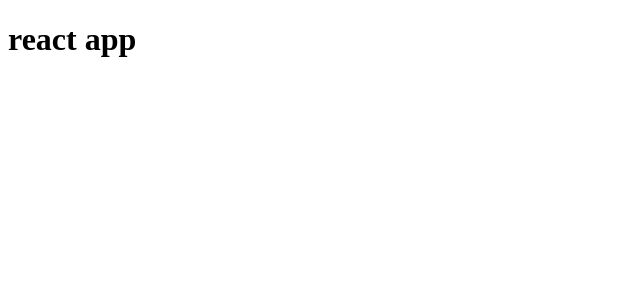
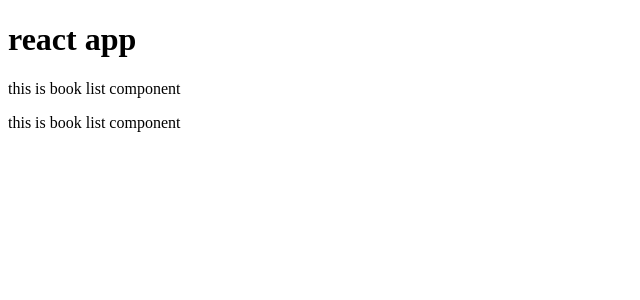
Before and after one commit to kanpou0108/gs-react-20220323, a React (Create React App) app: page /react in a window 1280 px wide. Shown: the top 300 px of the page, without its empty margins (0-640 px from the left). Built offline with nearby package versions, Linux system fonts and the light colour scheme.

Commit message:
コンポーネント

```diff
--- a/src/App.jsx
+++ b/src/App.jsx
@@ -1,7 +1,12 @@
+import { Booklist } from "./components/Booklist";
+
 const App = () => {
   return (
+    // 🔽 編集
     <>
       <h1>react app</h1>
+      <Booklist />
+      <Booklist />
     </>
   );
 };
--- /dev/null
+++ b/src/components/Booklist.jsx
@@ -0,0 +1,7 @@
+export const Booklist = (props) => {
+  return (
+    <>
+      <p>this is book list component</p>
+    </>
+  );
+};
```
